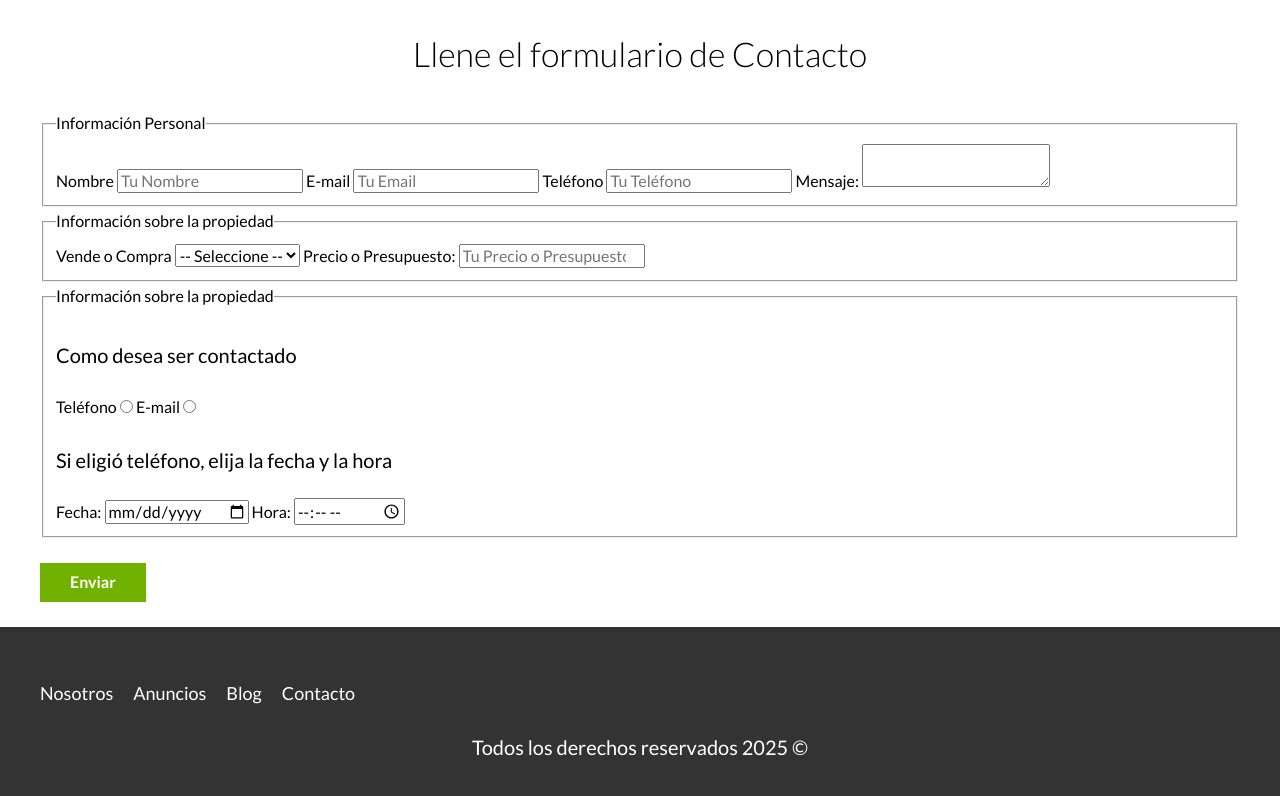
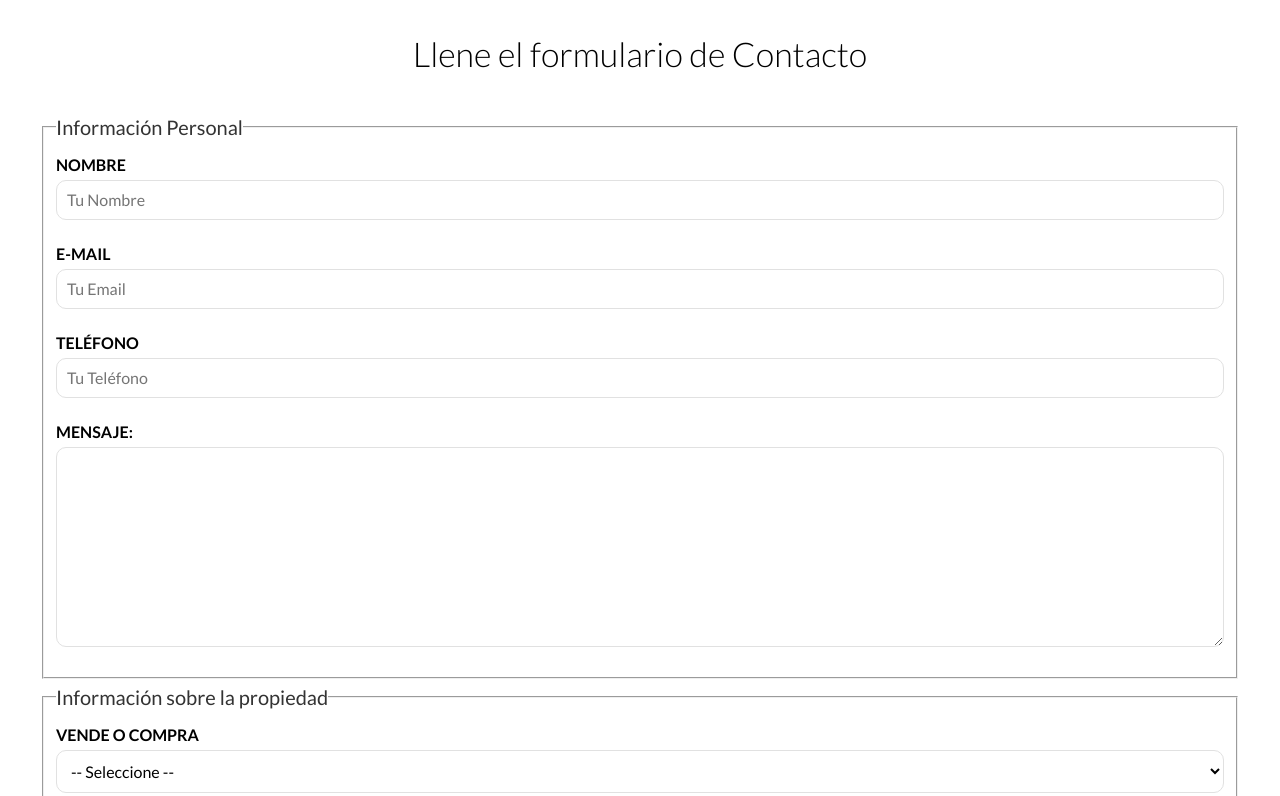
Before and after one commit to Moises-H29/Bienes-raices, a website with bundled scripts: page contacto.html in a window 1280 px wide. Shown: the part 814-1610 px from the top of the page. Built offline with nearby package versions, Linux system fonts and the light colour scheme.

Commit message:
Agregando CSS al Formulario

```diff
--- a/src/scss/app.scss
+++ b/src/scss/app.scss
@@ -15,6 +15,7 @@
 @use "layout/contactar";
 @use "layout/inferior";
 @use "layout/testimoniales";
+@use 'layout/formularios';
 
 /** Paginas Internas **/
 @use 'internas/nosotros';
--- /dev/null
+++ b/src/scss/layout/_formularios.scss
@@ -0,0 +1,48 @@
+@use '../base/variables' as v;
+
+.formulario {
+    p {
+        font-size: 1.4rem;
+        color: v.$grisOscuro;
+        margin: 2rem 0 0 0;
+    }
+
+    legend {
+        font-size: 2rem;
+        color: v.$grisOscuro;
+    }
+
+    label {
+        font-weight: v.$bold;
+        text-transform: uppercase;
+        display: block;
+    }
+
+    input:not([type="submit"]),
+    textarea,
+    select {
+        padding: 1rem;
+        display: block;
+        width: 100%;
+        background-color: v.$blanco;
+        border: 1px solid v.$gris;
+        border-radius: 1rem;
+        margin-bottom: 2rem;
+    }
+
+    textarea {
+        height: 20rem;
+    }
+
+    .forma-contacto {
+        width: 30rem;
+        display: flex;
+        justify-content: space-between;
+        align-items: center;
+    }
+
+    input[type="radio"] {
+        margin: 0;
+        width: auto;
+    }
+}
```
Also changed, not shown: build/css/app.css.
